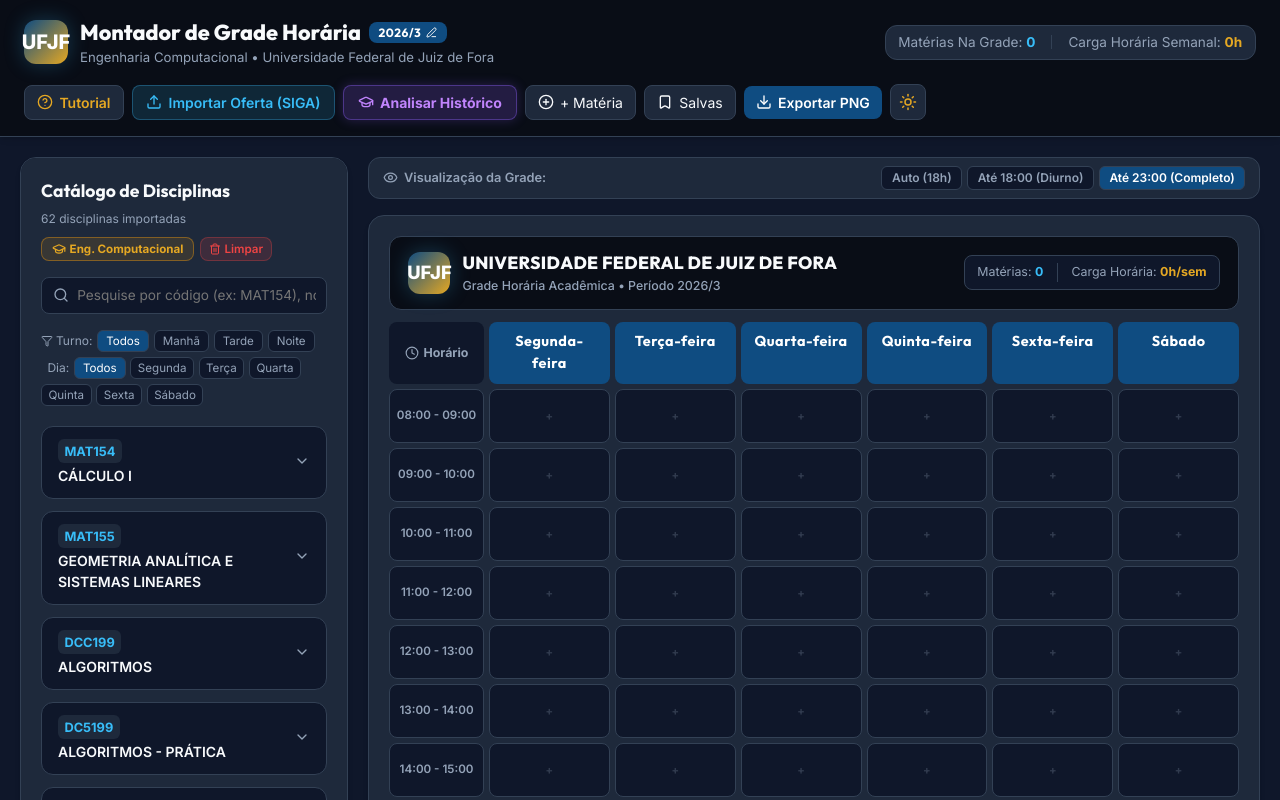
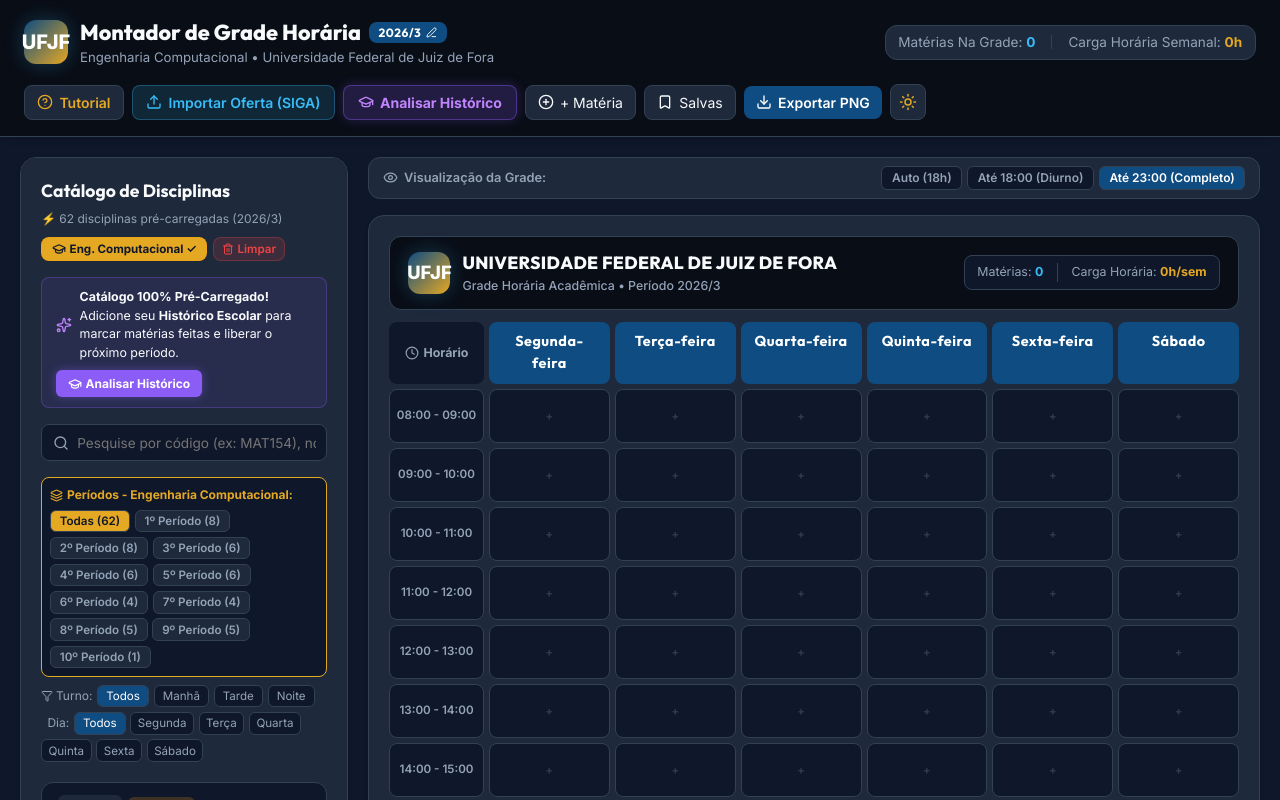
Before and after one commit to Zeulmeister/ufjf-montador-grade, a React (Vite) app: page / in a window 1280 px wide. Shown: the top 800 px of the page. Built offline with nearby package versions, Linux system fonts and the light colour scheme.

Commit message:
feat: catalog 100% pre-loaded by default with curriculum periods and prominent historico CTA

```diff
--- a/src/components/CourseCatalog.jsx
+++ b/src/components/CourseCatalog.jsx
@@ -22,7 +22,7 @@
   const [selectedDayFilter, setSelectedDayFilter] = useState('all');
   const [selectedShiftFilter, setSelectedShiftFilter] = useState('all');
   const [selectedPeriodFilter, setSelectedPeriodFilter] = useState('all');
-  const [showEngCompFilter, setShowEngCompFilter] = useState(false);
+  const [showEngCompFilter, setShowEngCompFilter] = useState(true);
   const [expandedCourse, setExpandedCourse] = useState(null);
 
   const selectedTurmaIds = useMemo(() => {
@@ -139,7 +139,7 @@
             Catálogo de Disciplinas
           </h2>
           <span style={{ fontSize: '0.75rem', color: 'var(--text-muted)' }}>
-            {courses.length} disciplinas importadas
+            ⚡ {courses.length} disciplinas pré-carregadas (2026/3)
           </span>
         </div>
 
@@ -191,6 +191,48 @@
             </button>
           )}
         </div>
+      </div>
+
+      {/* Pre-installed Info Banner */}
+      <div style={{
+        backgroundColor: 'rgba(139, 92, 246, 0.1)',
+        border: '1px solid rgba(139, 92, 246, 0.3)',
+        borderRadius: 'var(--radius-md)',
+        padding: '0.65rem 0.85rem',
+        fontSize: '0.775rem',
+        color: 'var(--text-main)',
+        display: 'flex',
+        alignItems: 'center',
+        justifyContent: 'space-between',
+        flexWrap: 'wrap',
+        gap: '0.5rem'
+      }}>
+        <div style={{ display: 'flex', alignItems: 'center', gap: '0.5rem' }}>
+          <Sparkles size={16} style={{ color: '#c084fc', flexShrink: 0 }} />
+          <span>
+            <strong>Catálogo 100% Pré-Carregado!</strong> Adicione seu <strong>Histórico Escolar</strong> para marcar matérias feitas e liberar o próximo período.
+          </span>
+        </div>
+        <button
+          onClick={onOpenHistorico}
+          style={{
+            backgroundColor: '#8b5cf6',
+            color: '#fff',
+            border: 'none',
+            borderRadius: 'var(--radius-sm)',
+            padding: '0.35rem 0.75rem',
+            fontWeight: 700,
+            fontSize: '0.75rem',
+            cursor: 'pointer',
+            whiteSpace: 'nowrap',
+            display: 'flex',
+            alignItems: 'center',
+            gap: '4px',
+            boxShadow: '0 0 10px rgba(139, 92, 246, 0.4)'
+          }}
+        >
+          <GraduationCap size={14} /> Analisar Histórico
+        </button>
       </div>
 
       {courses.length > 0 && (
```
